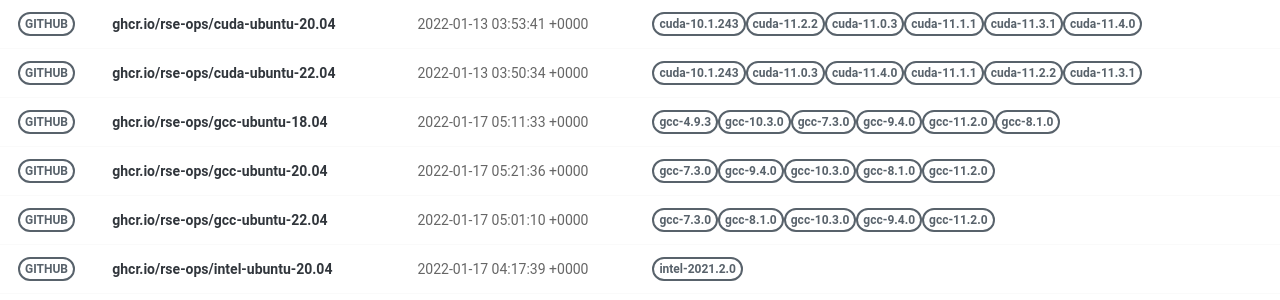
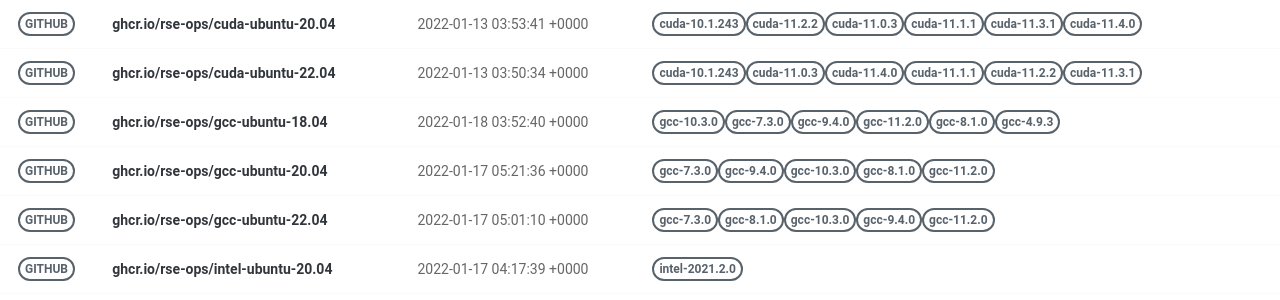
Before and after one commit to rse-ops/docker-images, a Jekyll site: the page built from pages/index.md, in a window 1280 px wide. Shown: the part 277-577 px from the top of the page. Built offline with Jekyll 4.4.1, drawn with Linux system fonts in a browser that asks for light colours; nearby versions of some CDN libraries.

Commit message:
Automated push to update library 2022-01-18

```diff
--- a/_library/ghcr.io-rse-ops-gcc-ubuntu-18.04.md
+++ b/_library/ghcr.io-rse-ops-gcc-ubuntu-18.04.md
@@ -1,14 +1,11 @@
 ---
 layout: container
 name: ghcr.io/rse-ops/gcc-ubuntu-18.04
-updated_at: 2022-01-17 05:11:33.528714
+updated_at: 2022-01-18 03:52:40.252707
 
 
 container_url: https://github.com/orgs/rse-ops/packages/container/package/gcc-ubuntu-18.04
 versions:
- - tag: gcc-4.9.3
-   dockerfile: https://github.com/rse-ops/docker-images/blob/main/ubuntu/gcc/Dockerfile
-   manifest: https://crane.ggcr.dev/manifest/ghcr.io/rse-ops/gcc-ubuntu-18.04:gcc-4.9.3
  - tag: gcc-10.3.0
    dockerfile: https://github.com/rse-ops/docker-images/blob/main/ubuntu/gcc/Dockerfile
    manifest: https://crane.ggcr.dev/manifest/ghcr.io/rse-ops/gcc-ubuntu-18.04:gcc-10.3.0
```
Also changed, not shown: other parts of _library/ghcr.io-rse-ops-gcc-ubuntu-18.04.md (+3 -0 lines).
